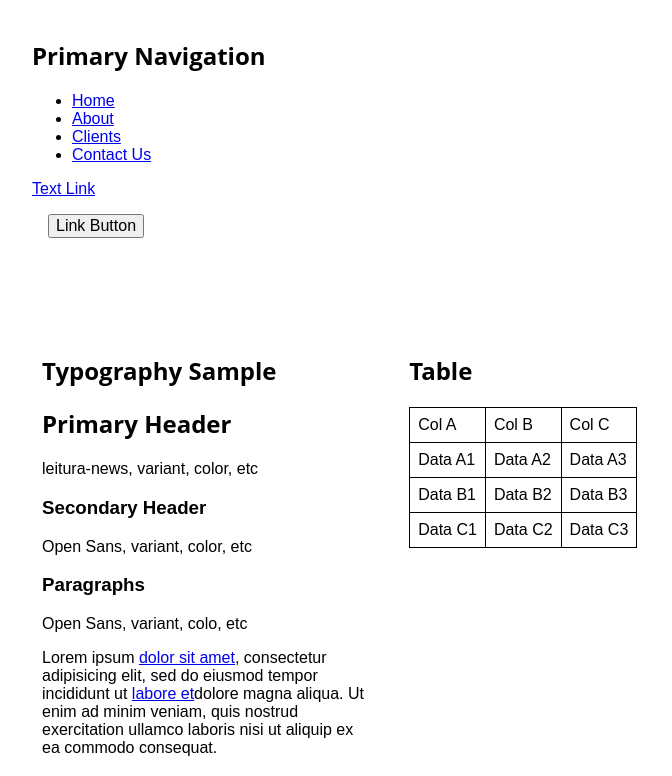
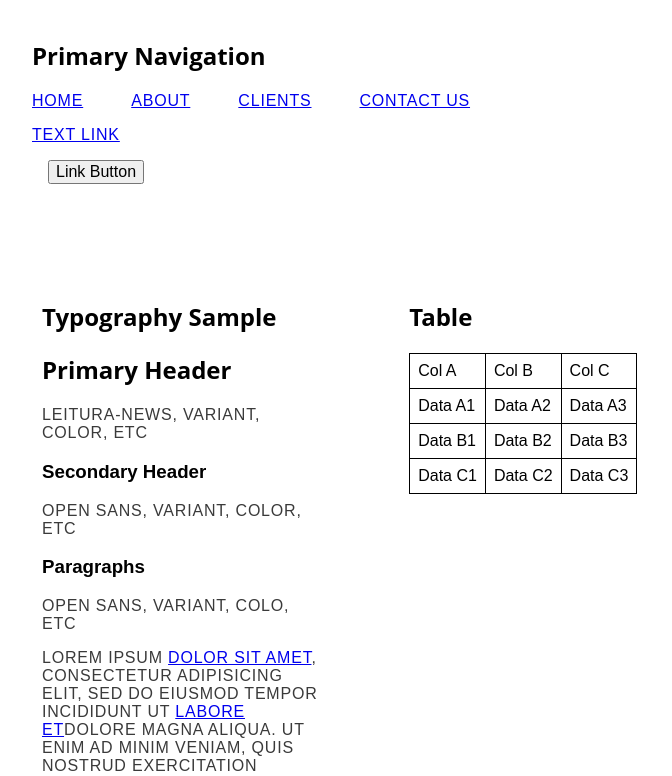
Before and after one commit to tonymoua/style-tile, a plain HTML site: page index.html in a window 1280 px wide. Shown: the part 1049-1825 px from the top of the page, without its empty margins (68-740 px from the left). Drawn offline with Linux system fonts and the light colour scheme; a web font is replaced by a local one.

Commit message:
updated Style-tile

```diff
--- a/css/styles.css
+++ b/css/styles.css
@@ -30,12 +30,40 @@
 
 /* Imagery */
 
-.imagery-1{
+.imagery-2{
+
 
 }
 
+
+
 /* Icons */
 
+/*Nav*/
+
+nav{
+
+}
+
+li{
+    float: left;
+    padding: 1;
+    padding-right: 3em;
+    text-transform: uppercase;
+    letter-spacing: .05em;
+    font-weight: lighter;
+    color: #3a3a3a;
+}
+
+ul{
+    letter-spacing: 5px;
+    list-style-type: none;
+    margin: 0;
+    padding: 0;
+    overflow: hidden;
+
+
+}
 
 /* Typography */
 h1{
@@ -46,6 +74,18 @@ h2{
     font-family: 'Open Sans', sans-serif;
 }
 
+h3{
+
+}
+
+p{
+    padding: 1;
+    padding-right: 3em;
+    text-transform: uppercase;
+    letter-spacing: .05em;
+    font-weight: lighter;
+    color: #3a3a3a;
+}
 /* Forms */
 
 
--- a/index.html
+++ b/index.html
@@ -51,10 +51,10 @@
 		<div class="imagery-1">
 		</div>
 		<div class="imagery-2">
-			<img src="http://placehold.it/300x200">
+			<img src="img/GTG.jpg">
 		</div>
 		<div class="imagery-3">
-			<img src="http://placehold.it/300x200">
+			<img src="img/AE86BlackWithBG.jpg">
 		</div>
 	</section>
 
@@ -117,7 +117,7 @@
 			<h3>Paragraphs</h3>
 			<p>Open Sans, variant, colo, etc</h2>
 
-			<p>Lorem ipsum <a href="#">dolor sit amet</a>, consectetur adipisicing elit, sed do eiusmod
+			<p class="para">Lorem ipsum <a href="#">dolor sit amet</a>, consectetur adipisicing elit, sed do eiusmod
 			tempor incididunt ut <a href="#">labore et</a>dolore magna aliqua. Ut enim ad minim veniam, quis nostrud exercitation ullamco laboris nisi ut aliquip ex ea commodo consequat.
 			</p>
 
```
Also changed, not shown: img/AE86BlackWithBG.jpg (added), img/GTG.jpg (added), img/KDshoes.jpg (added), img/concrete_seamless.png (added), img/gtgalbum.jpg (added), img/tonymoua1.jpg (added), img/turtle-ps.jpg (added), 2 other files.
